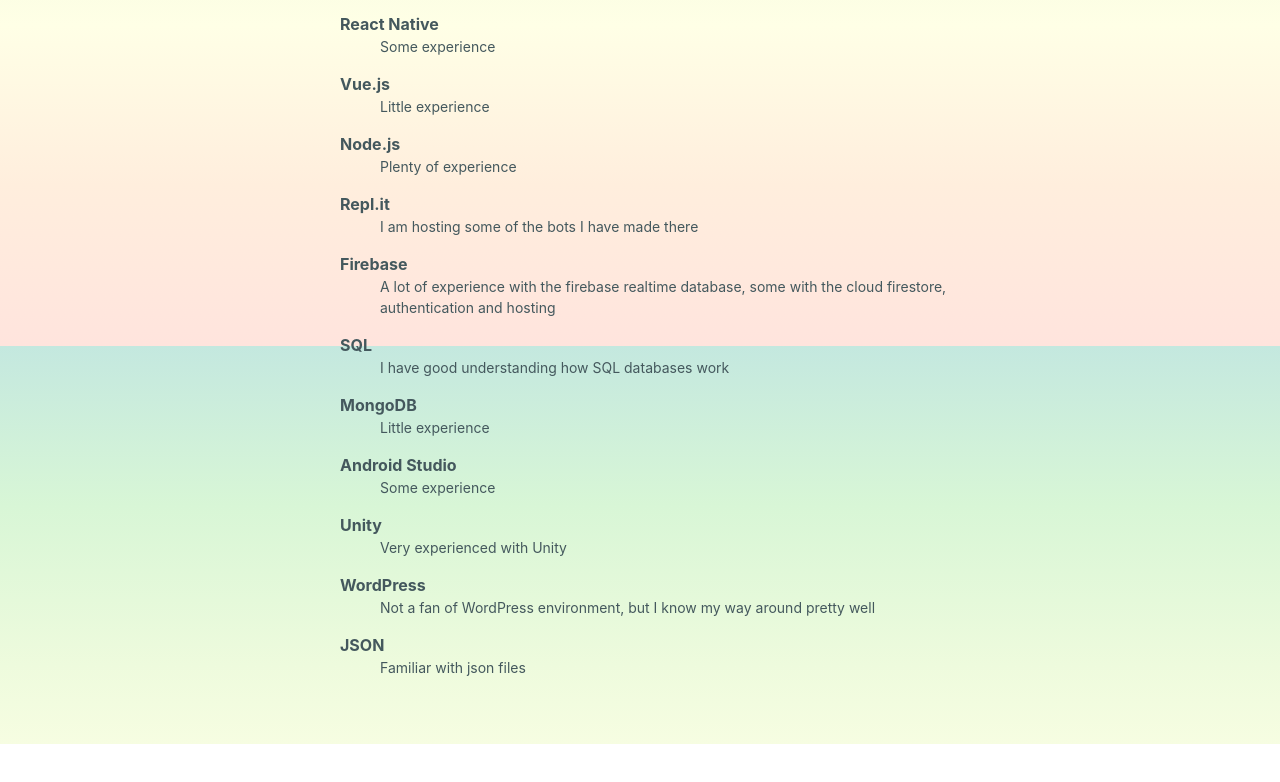
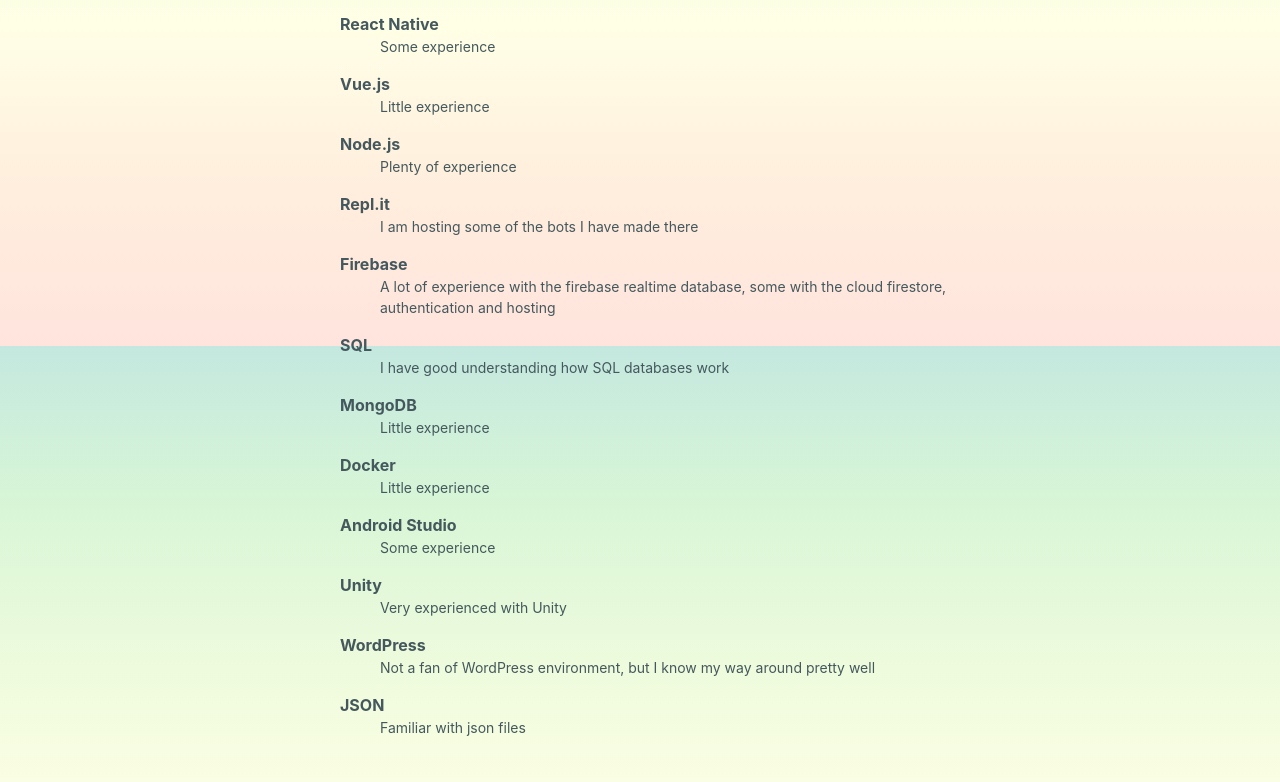
Before and after one commit to Lagical/portfolio, a website: page public/programming.html in a window 1280 px wide. Shown: the part 1254-2036 px from the top of the page. Before the commit the page ends 1998 px from the top, so only its background shows below. Drawn offline with Linux system fonts and the light colour scheme.

Commit message:
Update programming.html

```diff
--- a/public/programming.html
+++ b/public/programming.html
@@ -66,6 +66,8 @@
             <dd>I have good understanding how SQL databases work</dd>
         <dt>MongoDB</dt>
             <dd>Little experience</dd>
+        <dt>Docker</dt>
+            <dd>Little experience</dd>
         <dt>Android Studio</dt>
             <dd>Some experience</dd>
         <dt>Unity</dt>
```
